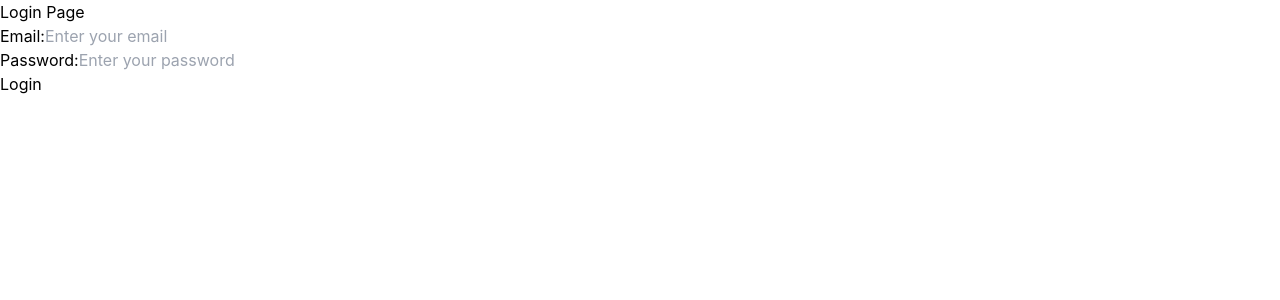
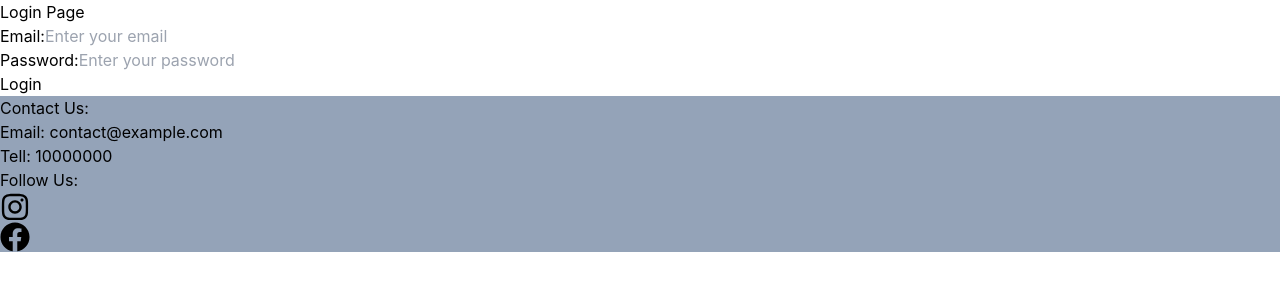
Before and after one commit to VAbrishamii/Bidify-Auction, a React (Create React App) app in the folder bidify/: page /login in a window 1280 px wide. Shown: the top 300 px of the page. Built offline with nearby package versions, Linux system fonts and the light colour scheme.

Commit message:
add footer component

```diff
--- a/bidify/package.json
+++ b/bidify/package.json
@@ -10,12 +10,14 @@
     "autoprefixer": "^10.4.20",
     "axios": "^1.7.7",
     "date-fns": "^4.1.0",
+    "font-awesome": "^4.7.0",
     "jwt-decode": "^4.0.0",
     "postcss": "^8.4.49",
     "react": "^18.3.1",
     "react-dom": "^18.3.1",
     "react-dropzone": "^14.3.5",
     "react-hook-form": "^7.53.2",
+    "react-icons": "^5.3.0",
     "react-router-dom": "^6.28.0",
     "react-scripts": "^5.0.1",
     "react-slick": "^0.30.2",
--- /dev/null
+++ b/bidify/src/components/Footer.jsx
@@ -0,0 +1,28 @@
+import React from "react";
+import { FaInstagram, FaFacebook } from "react-icons/fa";
+
+const Footer = () => {
+  return (
+    <footer className="footer bg-slate-400">
+      <div className="contact-us">
+        <h2>Contact Us:</h2>
+        <p>Email: <a href="mailto:contact@example.com">contact@example.com</a></p>
+        <p>Tell: <a href="987654321">10000000</a></p>
+      </div>
+
+      <div className="social-media">
+        <h3>Follow Us:</h3>
+        <div className="icons">
+          <a href="https://www.instagram.com" target="_blank" rel="noopener noreferrer">
+            <FaInstagram size={30} />
+          </a>
+          <a href="https://www.facebook.com" target="_blank" rel="noopener noreferrer">
+            <FaFacebook size={30} />
+          </a>
+        </div>
+      </div>
+    </footer>
+  );
+};
+
+export default Footer;
--- a/bidify/src/components/Layout.jsx
+++ b/bidify/src/components/Layout.jsx
@@ -1,6 +1,7 @@
 import React from "react";
 import Navbar from "./Navbar";
 import { useLocation } from "react-router-dom";
+import Footer from "./Footer";
 
 const Layout = ({ children }) => {
     const location = useLocation();
@@ -10,6 +11,7 @@ const Layout = ({ children }) => {
         <div>
             {!noNavbar && <Navbar />}
             <main>{children}</main>
+            <Footer />
         </div>
     );
 };
```
Also changed, not shown: 1 other file (tests, documents, lock files or other folders).
